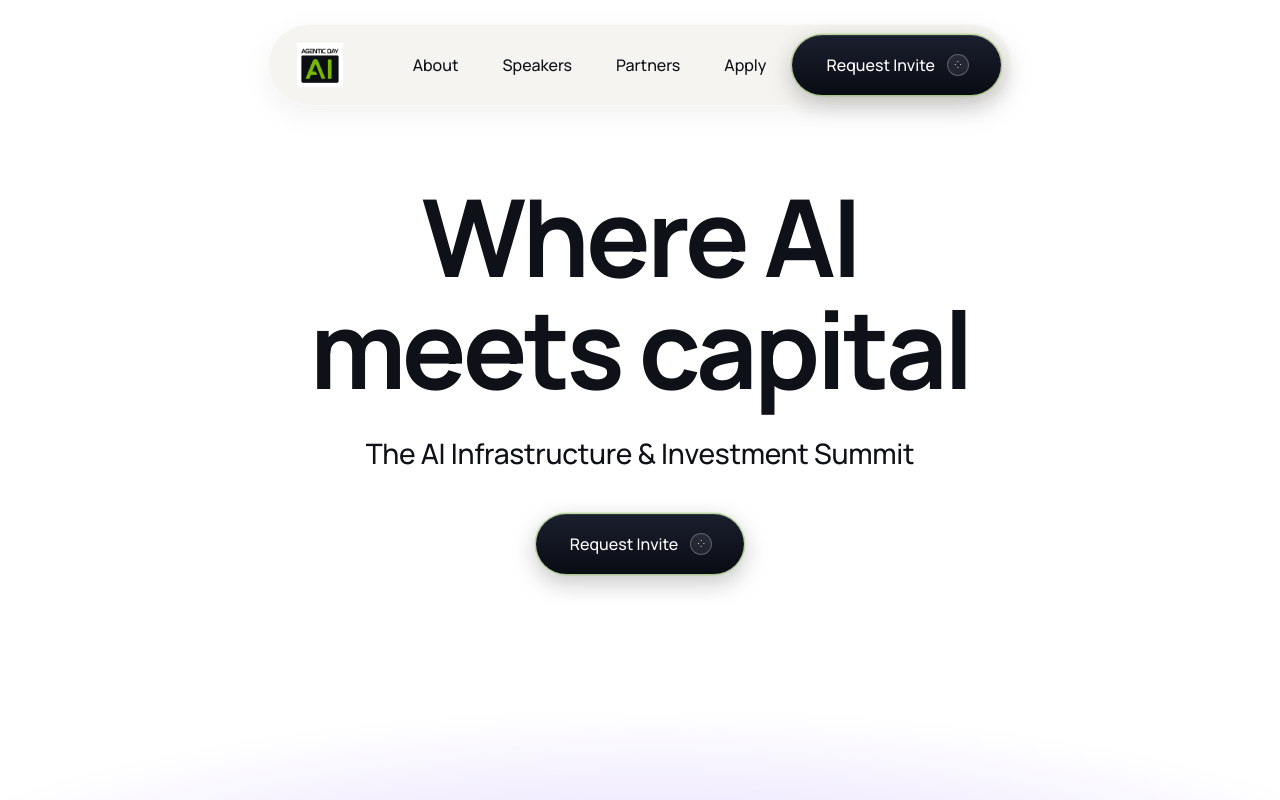
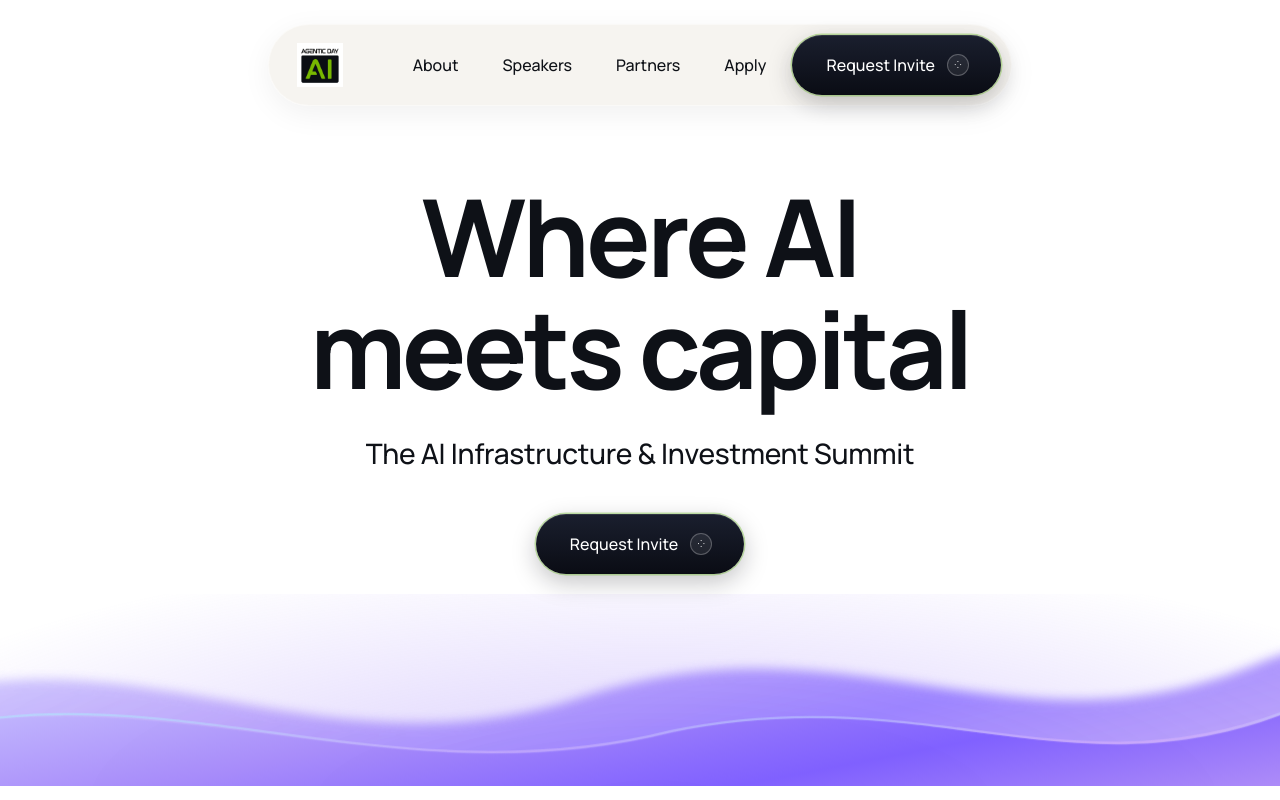
Before and after one commit to lalla-ai/agentic-day-miami, a Next.js app: page / in a window 1280 px wide. Shown: the top 800 px of the page. Built offline with nearby package versions, Linux system fonts and the light colour scheme.

Commit message:
Revert "Bigger Hero wave area for SuperAI-scale impact"
This reverts commit b8ff39f532b87a3ff60a87e5224e6930b062bf1b.

```diff
--- a/app/globals.css
+++ b/app/globals.css
@@ -185,8 +185,8 @@ h1.headline .row { display: block; }
 /* FLUID WAVE */
 .fluid {
   position: relative; width: 100%;
-  height: 42vh; min-height: 320px;
-  margin-top: 40px;
+  height: 24vh; min-height: 180px;
+  margin-top: 20px;
   pointer-events: none; z-index: 1; overflow: hidden;
 }
 .mesh-canvas {
@@ -204,10 +204,10 @@ h1.headline .row { display: block; }
 }
 .wisp-svg {
   position: absolute;
-  bottom: -5%;
+  bottom: -10%;
   left: -5%;
   width: 110%;
-  height: 115%;
+  height: 130%;
   display: block;
   animation: wisp-drift 16s ease-in-out infinite alternate;
 }
```
